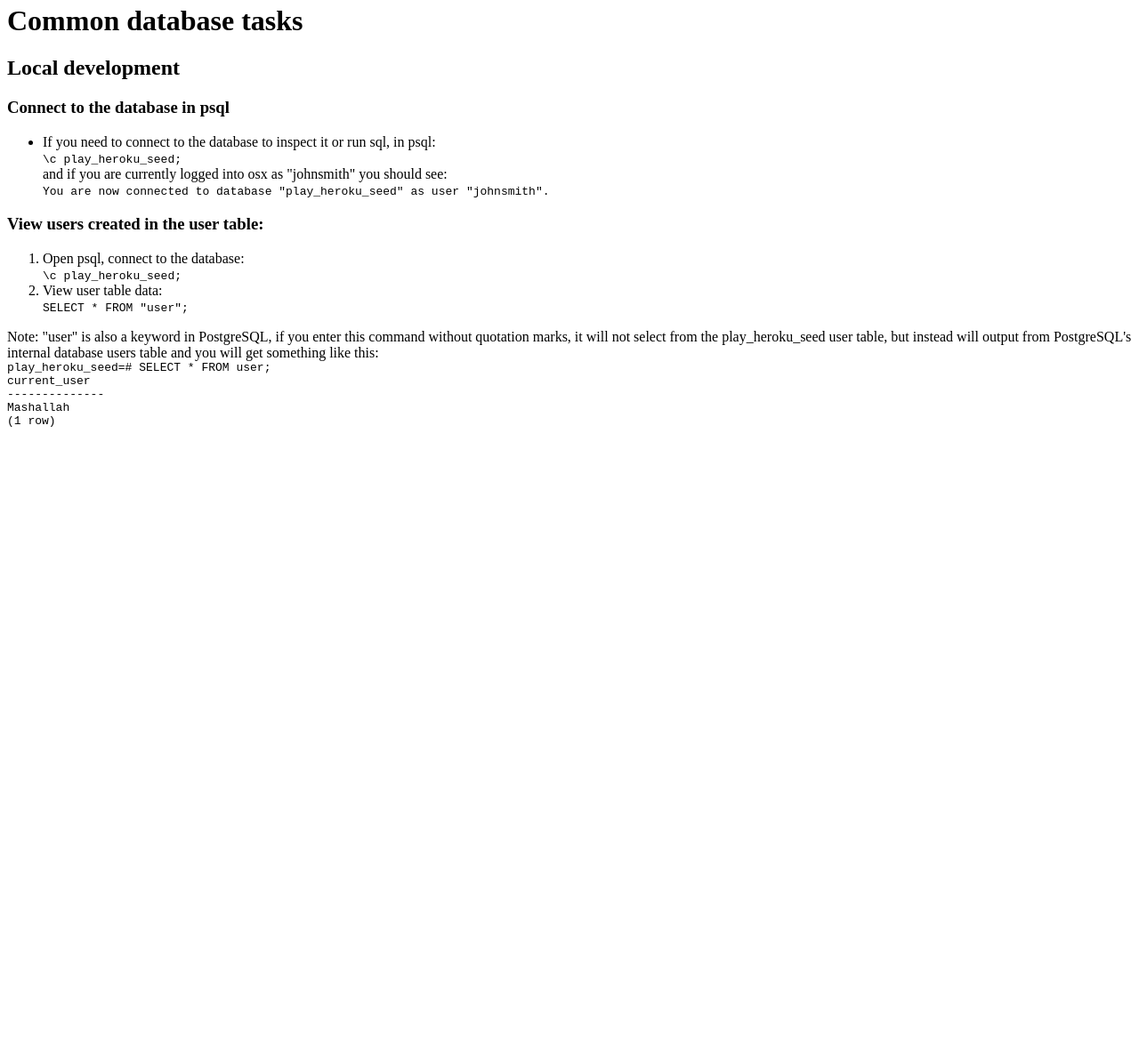
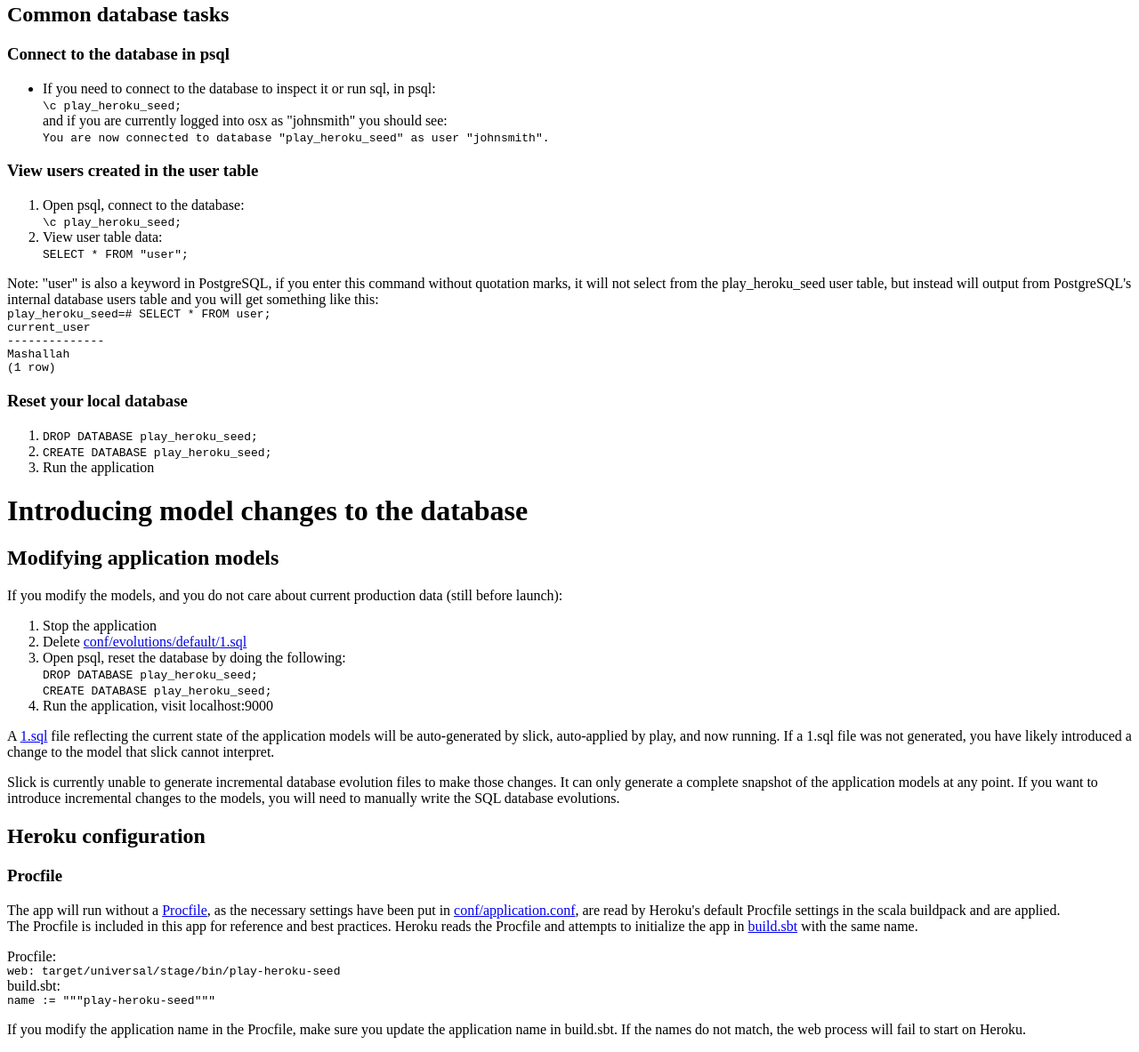
Before and after one commit to mkbehbehani/play-heroku-seed, a plain HTML site: page tutorial/index.html in a window 1280 px wide. Shown: the part 764-1947 px from the top of the page at 89% size. Before the commit the page ends 1261 px from the top, so only its background shows below. Drawn offline with Linux system fonts and the light colour scheme.

Commit message:
Expands tutorial, corrects h2's

```diff
--- a/tutorial/index.html
+++ b/tutorial/index.html
@@ -14,12 +14,16 @@
 			<a href="https://afternoon-wildwood-5782.herokuapp.com/">here</a>
 			or immediately deploy your own instance on Heroku:
 			<br>
-			<a href="https://heroku.com/deploy?template=https://github.com/mkbehbehani/play-heroku-seed" ><img src="tutorial/deploy_button.png" style="display:block; margin: 2em auto 0 auto;"></a>
+			<a href="https://heroku.com/deploy?template=https://github.com/mkbehbehani/play-heroku-seed" ><img src="tutorial/deploy_button.png" style="display:block; margin: 2em auto;"></a>
+			<br>
+			Please take a look at the GitHub repo as well and contribute:
+			<br>
+			<a href="https://github.com/mkbehbehani/play-heroku-seed">https://github.com/mkbehbehani/play-heroku-seed</a>
 		</p>
+		<p>Please continue with the tutorial for database setup, local config and more. </p>
 	</div>
 	<div>
-		<h1>Local PostgreSQL setup</h1>
-		<h2>Local development</h2>
+		<h2>Local PostgreSQL setup</h2>
 		<h3>Install PostgreSQL 9.3</h3>
 		<ul>
 			<li>
@@ -54,8 +58,7 @@
 		</p>
 	</div>
 	<div>
-		<h1>Run the application</h1>
-		<h2>Local development</h2>
+		<h2>Run the application</h2>
 		<ul>
 			<li>
 				In the root folder of the repo:
@@ -72,8 +75,7 @@
 		</ul>
 	</div>
 	<div>
-		<h1>Common database tasks</h1>
-		<h2>Local development</h2>
+		<h2>Common database tasks</h2>
 		<h3>Connect to the database in psql</h3>
 		<ul>
 			<li>
@@ -90,7 +92,7 @@
 				</code>
 			</li>
 		</ul>
-		<h3>View users created in the user table:</h3>
+		<h3>View users created in the user table</h3>
 		<ol>
 			<li>
 				Open psql, connect to the database:
@@ -118,6 +120,56 @@
 				(1 row)
 			</code>
 		</p>
+	<h3>Reset your local database</h3>
+		<ol>
+			<li><code>DROP DATABASE play_heroku_seed;</code></li>
+			<li><code>CREATE DATABASE play_heroku_seed;</code></li>
+			<li>Run the application</li>
+		</ol>
+	</div>
+	<div>
+		<h1>Introducing model changes to the database</h1>
+		<h2>Modifying application models</h2>
+		<p>If you modify the models, and you do not care about current production data (still before launch):</p>
+		<ol>
+			<li>Stop the application</li>
+			<li>Delete <a href="#code/conf/evolutions/default/1.sql" class="shortcut">conf/evolutions/default/1.sql</a></li>
+			<li>
+				Open psql, reset the database by doing the following:
+				<br>
+				<code>DROP DATABASE play_heroku_seed;</code>
+				<br>
+				<code>CREATE DATABASE play_heroku_seed;</code>
+			</li>
+			<li>Run the application, visit localhost:9000</li>
+		</ol>
+		<p>
+			A <a href="#code/conf/evolutions/default/1.sql" class="shortcut">1.sql</a> file reflecting the current state of the application models will be auto-generated by slick, auto-applied by play, and now running. If a 1.sql file was not generated, you have likely introduced a change to the model that slick cannot interpret.
+		</p>
+		<p>
+			Slick is currently unable to generate incremental database evolution files to make those changes. It can only generate a complete snapshot of the application models at any point. If you want to introduce incremental changes to the models, you will need to manually write the SQL database evolutions.
+		</p>
+	</div>
+	<div>
+		<h2>Heroku configuration</h2>
+		<h3>Procfile</h3>
+		<p>
+			The app will run without a <a href="#code/Procfile" class="shortcut">Procfile</a>, as the necessary settings have been put in <a href="#code/conf/application.conf" class="shortcut">conf/application.conf</a>, are read by Heroku's default Procfile settings in the scala buildpack and are applied.
+			<br>
+			The Procfile is included in this app for reference and best practices. Heroku reads the Procfile and attempts to initialize the app in <a href="#code/build.sbt" class="shortcut">build.sbt</a> with the same name.
+		</p>
+		<p>
+			Procfile:
+			<br>
+			<code>web: target/universal/stage/bin/play-heroku-seed</code>
+			<br>
+			build.sbt:
+			<br>
+			<code>name := """play-heroku-seed"""</code>
+		</p>
+		<p>
+			If you modify the application name in the Procfile, make sure you update the application name in build.sbt. If the names do not match, the web process will fail to start on Heroku.
+		</p>
 	</div>
 </body>
 </html>
```
